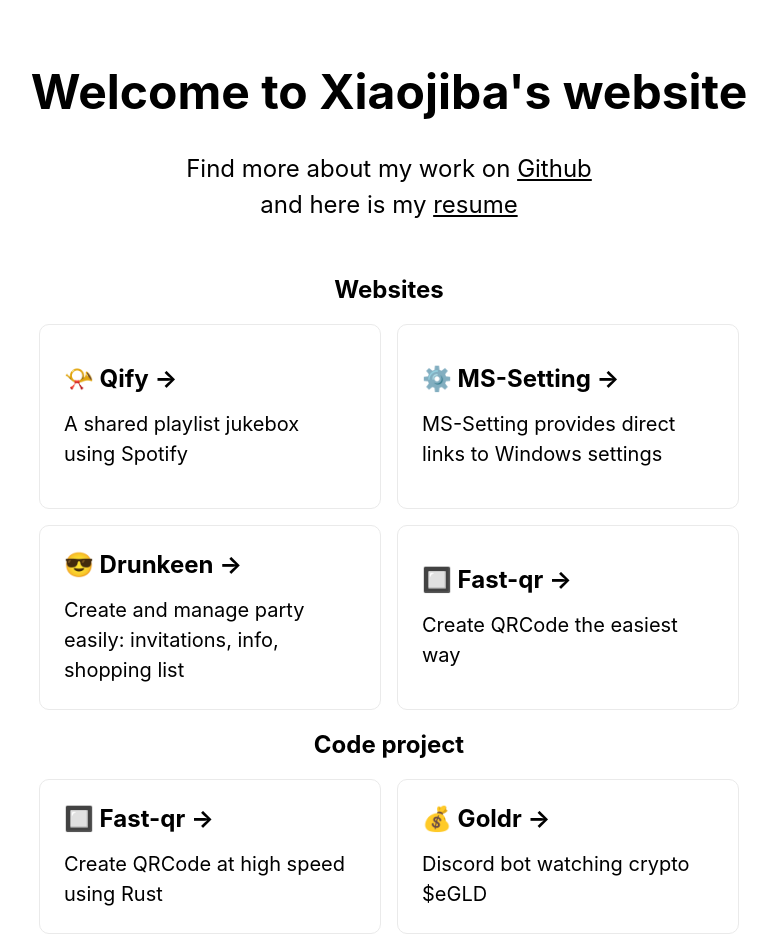
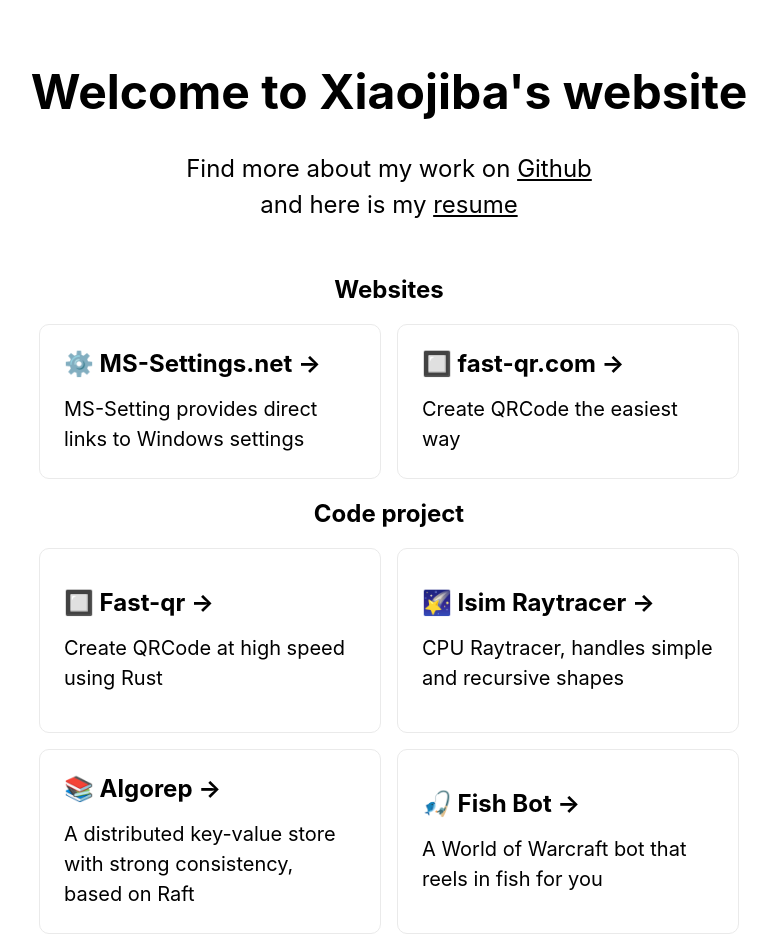
Before and after one commit to erwanvivien/xiaojiba.dev, a Next.js app: page / in a window 1280 px wide. Shown: the top 949 px of the page, without its empty margins (251-1028 px from the left). Built offline with nearby package versions, Linux system fonts and the light colour scheme.

Commit message:
feat: update projects page

```diff
--- a/public/projects.json
+++ b/public/projects.json
@@ -6,9 +6,27 @@
     "className": "fast_qr"
   },
   {
-    "link": "https://github.com/erwanvivien/discord_eGLD",
-    "title": "💰 Goldr →",
-    "desc": "Discord bot watching crypto $eGLD",
-    "className": "goldr"
+    "link": "https://github.com/erwanvivien/isim_raytracer",
+    "title": "🌠 Isim Raytracer →",
+    "desc": "CPU Raytracer, handles simple and recursive shapes",
+    "className": "isim_raytracer"
+  },
+  {
+    "link": "https://github.com/erwanvivien/algorep",
+    "title": "📚 Algorep →",
+    "desc": "A distributed key-value store with strong consistency, based on Raft",
+    "className": "algorep"
+  },
+  {
+    "link": "https://github.com/erwanvivien/fish_bot",
+    "title": "🎣 Fish Bot →",
+    "desc": "A World of Warcraft bot that reels in fish for you",
+    "className": "fish_bot"
+  },
+  {
+    "link": "https://github.com/erwanvivien/mjolnir",
+    "title": "🔨 Mjolnir →",
+    "desc": "A simple renderer for 3D Graphics",
+    "className": "mjolnir"
   }
 ]
--- a/public/websites.json
+++ b/public/websites.json
@@ -1,25 +1,13 @@
 [
   {
-    "link": "https://qify.app",
-    "title": "📯 Qify →",
-    "desc": "A shared playlist jukebox using Spotify",
-    "className": "qify"
-  },
-  {
-    "link": "https://ms-setting.com",
-    "title": "⚙️ MS-Setting →",
+    "link": "https://ms-settings.net",
+    "title": "⚙️ MS-Settings.net →",
     "desc": "MS-Setting provides direct links to Windows settings",
     "className": "ms_setting"
   },
   {
-    "link": "https://drunkeen.app",
-    "title": "😎 Drunkeen →",
-    "desc": "Create and manage party easily: invitations, info, shopping list",
-    "className": "drunkeen"
-  },
-  {
     "link": "https://fast-qr.com",
-    "title": "🔲 Fast-qr →",
+    "title": "🔲 fast-qr.com →",
     "desc": "Create QRCode the easiest way",
     "className": "fast_qr"
   }
--- a/styles/Home.module.css
+++ b/styles/Home.module.css
@@ -101,25 +101,11 @@
   justify-content: center;
 }
 
-.qify:hover,
-.qify:focus,
-.qify:active {
-  color: #27c975;
-  border-color: #27c975;
-}
-
 .ms_setting:hover,
 .ms_setting:focus,
 .ms_setting:active {
   color: #0078d7;
   border-color: #0078d7;
-}
-
-.drunkeen:hover,
-.drunkeen:focus,
-.drunkeen:active {
-  color: #ff6b6b;
-  border-color: #ff6b6b;
 }
 
 .fast_qr:hover,
@@ -129,11 +115,32 @@
   border-color: #dea584;
 }
 
-.goldr:hover,
-.goldr:focus,
-.goldr:active {
-  color: #5271ff;
-  border-color: #5271ff;
+.isim_raytracer:hover,
+.isim_raytracer:focus,
+.isim_raytracer:active {
+  color: #88bd00;
+  border-color: #88bd00;
+}
+
+.algorep:hover,
+.algorep:focus,
+.algorep:active {
+  color: #a48261;
+  border-color: #a48261;
+}
+
+.fish_bot:hover,
+.fish_bot:focus,
+.fish_bot:active {
+  color: #3c79ab;
+  border-color: #3c79ab;
+}
+
+.mjolnir:hover,
+.mjolnir:focus,
+.mjolnir:active {
+  color: #831906;
+  border-color: #831906;
 }
 
 .card h2 {
```
